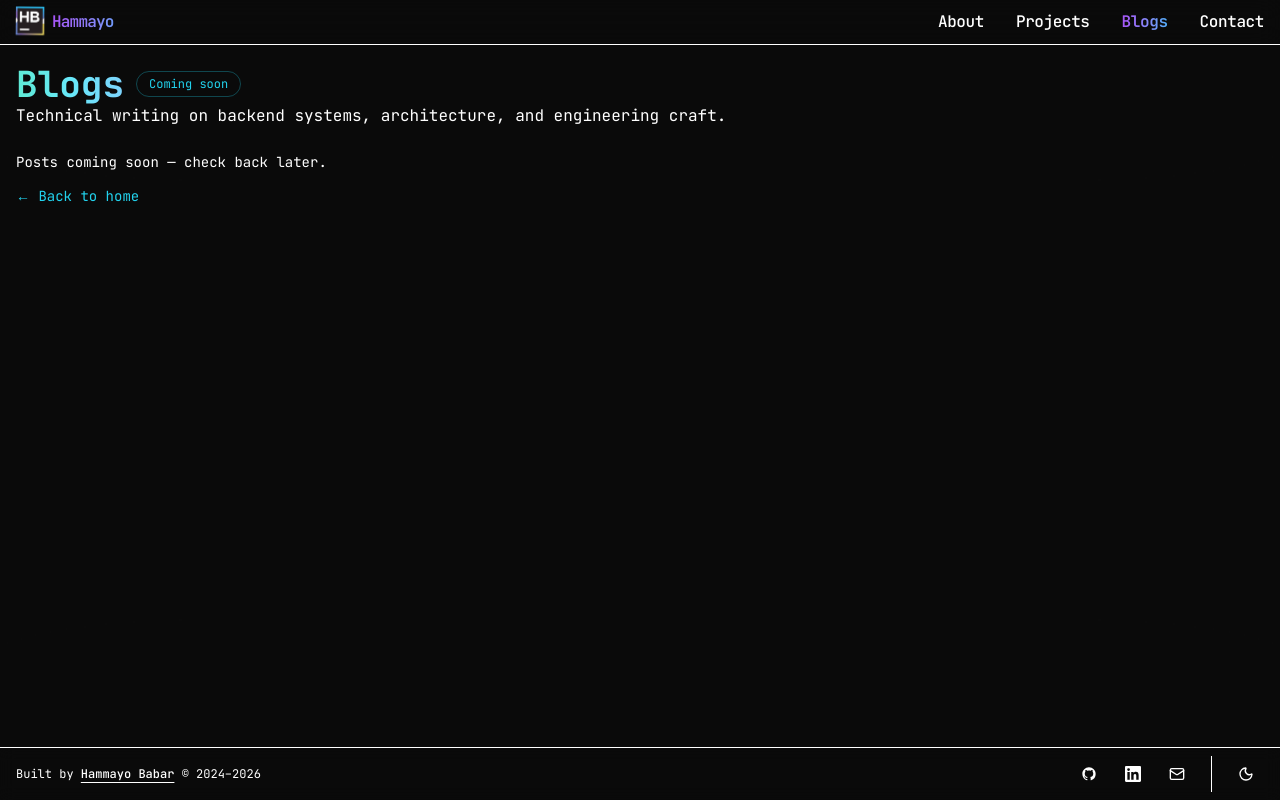
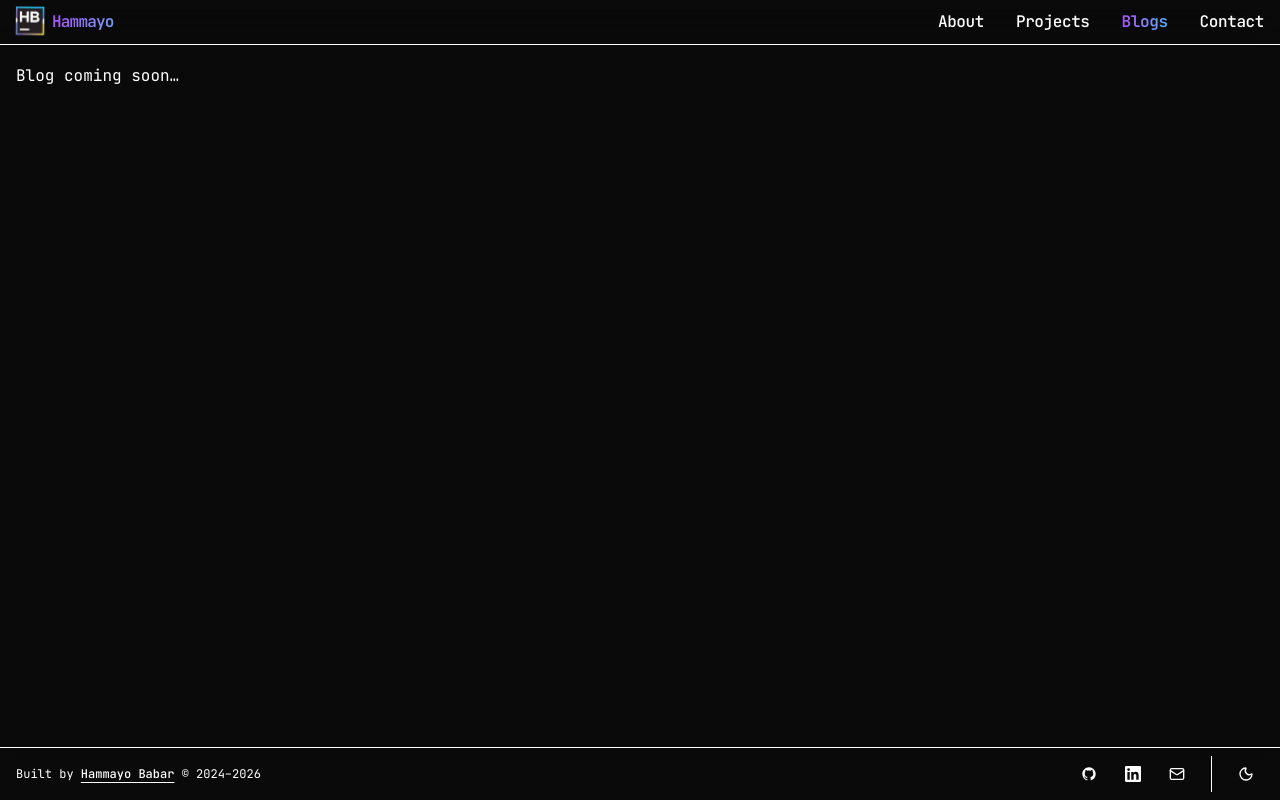
Before and after one commit to hammayo/hammayo.github.io, a Next.js app: page /blogs in a window 1280 px wide. Built offline with nearby package versions, Linux system fonts and the light colour scheme.

Commit message:
feat(blogs): update blogs config, stub list page

```diff
--- a/content/blogs.ts
+++ b/content/blogs.ts
@@ -1,10 +1,9 @@
 // content/blogs.ts
-// Phase 2: placeholder config only.
-// Phase 3 adds posts-per-page, tag config, and the MDX pipeline.
+export const blogsConfig = {
+  // Reserved for future pagination — not used in phase 3 (show-all)
+  postsPerPage: 10,
 
-export const blogs = {
-  placeholderTitle:       'Blogs',
-  placeholderDescription: 'Technical writing on backend systems, architecture, and engineering craft.',
-  comingSoonMessage:      'Posts coming soon — check back later.',
-  backLinkText:           '← Back to home',
+  // Tags listed here appear first in the filter chips, in this order.
+  // All other tags appear alphabetically after these.
+  pinnedTags: ['architecture', 'next.js', '.net', 'azure', 'docker'],
 };
--- a/src/app/blogs/page.tsx
+++ b/src/app/blogs/page.tsx
@@ -1,10 +1,8 @@
 import { Container } from "@/features/shared/container";
 import { PageTransitionWrapper } from "@/features/shared/page-transition-wrapper";
 import { PAGE_META, SITE_URL } from "@/lib/constants";
-import { gradientText } from "@/design/variants";
-import Link from "next/link";
 import type { Metadata } from "next";
-import { blogs } from "../../../content/blogs";
+import { blogsConfig as _blogsConfig } from "../../../content/blogs";
 
 export const metadata: Metadata = {
   title: PAGE_META.blogs.title,
@@ -24,21 +22,7 @@ export default function BlogsPage() {
   return (
     <PageTransitionWrapper>
       <Container>
-        <div className="mb-6">
-          <div className="flex items-center gap-3">
-            <h1 className={gradientText({ size: 'heading' })}>{blogs.placeholderTitle}</h1>
-            <span className="text-xs px-3 py-1 rounded-full border border-[var(--scheme-border)] text-[var(--scheme-accent)]">
-              Coming soon
-            </span>
-          </div>
-          <p className="text-muted-foreground">{blogs.placeholderDescription}</p>
-        </div>
-        <div className="space-y-3">
-          <p className="text-sm text-muted-foreground">{blogs.comingSoonMessage}</p>
-          <Link href="/" className="inline-block text-sm text-[var(--scheme-accent)] hover:underline">
-            {blogs.backLinkText}
-          </Link>
-        </div>
+        <p className="text-muted-foreground">Blog coming soon…</p>
       </Container>
     </PageTransitionWrapper>
   );
```
